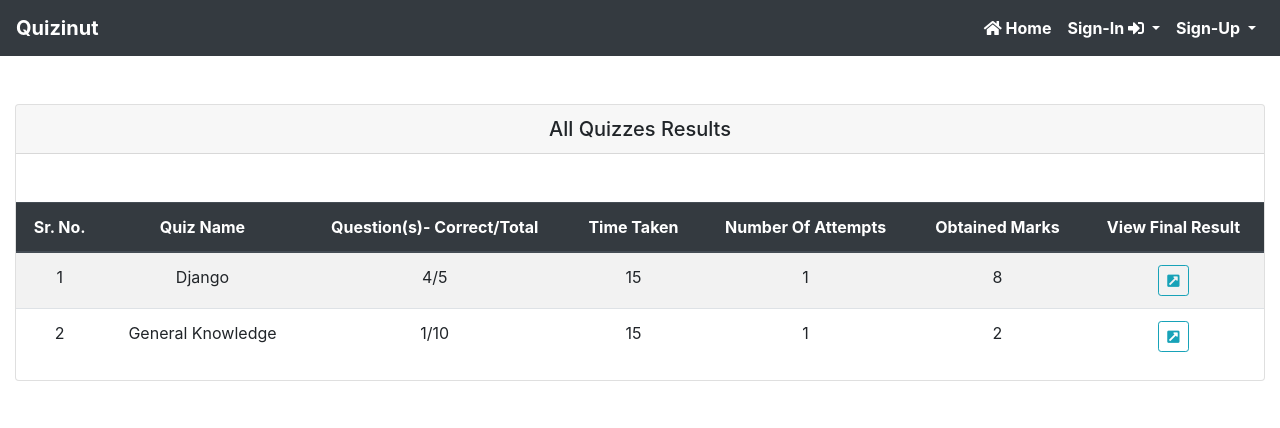
After one commit to tiwarinaman/Quizinut, a Django app: template quiz/templates/student/view_quiz_result_list.html in a window 1280 px wide. The commit adds this page. Shown: the top 428 px of the page. Run offline with Django 3.2, Linux system fonts and the light colour scheme; the template is opened without the code that fills it: values that come from a table or form of the project are taken from there, others are empty; data comes from the database, SQL or seed files in the repository; both versions use the stored data as it was after the commit; some libraries are stand-ins or nearby versions.

Commit message:
added new feature: students can see their result

```diff
--- a/quiz/templates/common/navbar.html
+++ b/quiz/templates/common/navbar.html
@@ -16,6 +16,12 @@
             {% if user.is_authenticated %}
                 {% if user.role == "student" %}
 
+                    <li class="nav-item">
+                        <a class="nav-link active" aria-current="page" href="{% url 'showQuizzesResult' %}">
+                            <i class="fas fa-user-graduate"></i> Quiz Results
+                        </a>
+                    </li>
+
                 {% elif user.role == "teacher" %}
                     <li class="nav-item dropdown active">
                         <a class="nav-link dropdown-toggle" href="#" id="navbarDropdown" role="button"
@@ -33,20 +39,10 @@
                         </div>
                     </li>
                 {% endif %}
-                <li class="nav-item dropdown active">
-                    <a class="nav-link dropdown-toggle" href="#" id="navbarDropdown" role="button"
-                       data-toggle="dropdown" aria-haspopup="true" aria-expanded="false">
-                        WELCOME, <span class="text-uppercase">{{ user.first_name }} <i
-                            class="fas fa-user"></i></span>
+                <li class="nav-item">
+                    <a class="nav-link active" aria-current="page">
+                        <i class="text-uppercase"></i> Welcome {{ request.user.first_name }}
                     </a>
-
-
-                    <div class="dropdown-menu" aria-labelledby="navbarDropdown">
-                        <a class="dropdown-item" href="#"><i
-                                class="fas fa-key"></i> Change Password</a>
-                        <a class="dropdown-item" href="#"><i
-                                class="fas fa-user-edit"></i> Edit Profile</a>
-                    </div>
                 </li>
 
                 <li class="nav-item">
--- /dev/null
+++ b/quiz/templates/student/view_quiz_result_list.html
@@ -0,0 +1,52 @@
+{% extends 'common/base.html' %}
+
+{% block title %}
+    All Quizzes Results
+{% endblock %}
+
+{% block body %}
+    {% include 'common/message.html' %}
+
+    <div class="container-fluid" style="margin-bottom: 200px">
+        <div class="row mt-5">
+            <div class="col-lg-12 mb-5">
+                <div class="card table-responsive-sm">
+
+                    <h5 class="card-header text-center">All Quizzes Results</h5>
+
+                    <table class="table text-center mt-5 table-responsive-sm table-striped">
+                        <thead class="thead-dark">
+                        <tr>
+                            <th scope="col">Sr. No.</th>
+                            <th scope="col">Quiz Name</th>
+                            <th scope="col">Question(s)- Correct/Total</th>
+                            <th scope="col">Time Taken</th>
+                            <th scope="col">Number Of Attempts</th>
+                            <th scope="col">Obtained Marks</th>
+                            <th scope="col">View Final Result</th>
+                        </tr>
+                        </thead>
+                        <tbody>
+                        {% for q in quizzes_results %}
+                            <tr>
+                                <td>{{ forloop.counter }}</td>
+                                <td>{{ q.quiz.quiz_name }}</td>
+                                <td>{{ q.number_of_correct_answers }}/{{ q.quiz.total_question }}</td>
+                                <td>{{ q.time_taken }}</td>
+                                <td>{{ q.number_of_attempts }}</td>
+                                <td>{{ q.student_marks }}</td>
+                                <td>
+                                    <a role="button" class="btn btn-sm btn-outline-info"
+                                       href="{% url 'quizResult' q.quiz.id %}">
+                                        <i class="fas fa-external-link-square-alt"></i>
+                                    </a>
+                                </td>
+                            </tr>
+                        {% endfor %}
+                        </tbody>
+                    </table>
+                </div>
+            </div>
+        </div>
+    </div>
+{% endblock %}
--- a/quiz/urls.py
+++ b/quiz/urls.py
@@ -18,9 +18,9 @@ urlpatterns = [
                   path('view-quizzes/', views.view_quizzes, name="viewQuizzes"),
                   path('add-question/<int:quiz_id>/', views.add_question, name="addQuestion"),
                   path('delete-quiz/<int:quiz_id>/', views.delete_quiz, name="deleteQuiz"),
-                  path('quiz-info/<int:quiz_id>/', views.quiz_info, name="quizInfo"),
                   path('start-quiz/<int:quiz_id>/', views.start_quiz, name="startQuiz"),
                   path('get-questions/<int:quiz_id>/', views.get_questions, name="getQuestions"),
                   path('submit-quiz/', views.submit_quiz, name="submitQuiz"),
                   path('quiz-result/<int:quiz_id>', views.quiz_result, name="quizResult"),
+                  path('all-quizzes-result', views.show_quizzes_results, name="showQuizzesResult"),
               ] + static(settings.MEDIA_URL, document_root=settings.MEDIA_ROOT)
```
Also changed, not shown: quiz/templates/student/quiz_info.html (deleted, +0 -58 lines), quiz/views.py (+12 -11 lines), db.sqlite3.
